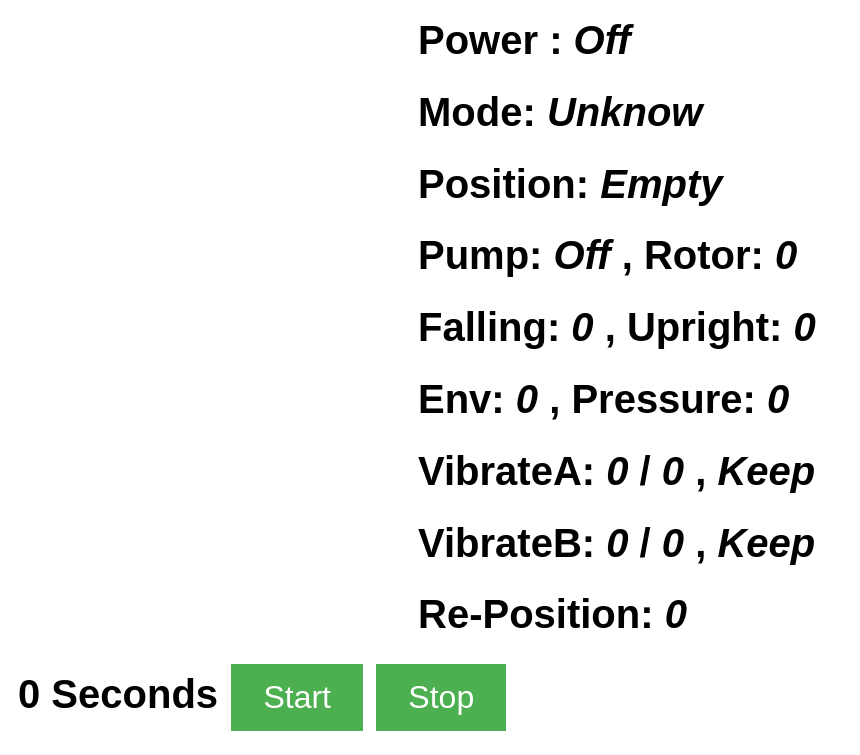
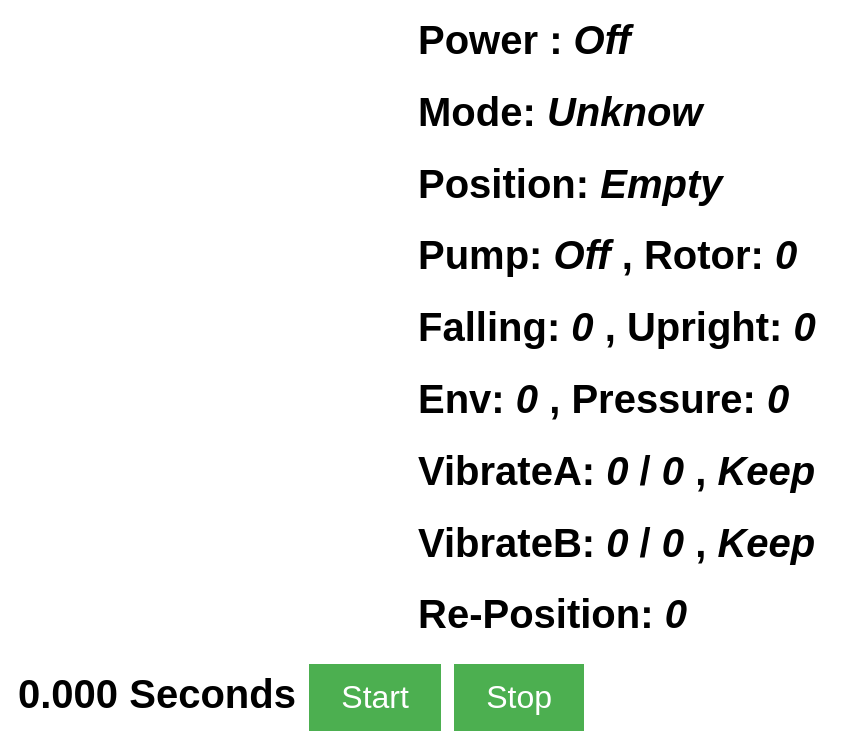
Before and after one commit to derek228/web-nodejs-s2006, a website: page client/socket.html in a window 1280 px wide. Both pictures are taken after a click on the button "Start". Shown: the top 755 px of the page, without its empty margins (0-860 px from the left). Drawn offline with nearby package versions, Linux system fonts and the light colour scheme; no server answers.

Commit message:
update stopwatch counter display

```diff
--- a/client/socket.html
+++ b/client/socket.html
@@ -20,7 +20,7 @@
 	<h1>VibrateA:<em id="pva">  0 </em> / <em id="nva">  0 </em>, <em id="ina">  Keep </em></h1>
 	<h1>VibrateB:<em id="pvb">  0 </em> / <em id="nvb">  0 </em>, <em id="inb">  Keep </em></h1>
 	<h1>Re-Position: <em id="reposition">  0  </em></h1>
-	<h1 id="time" style="display: inline;">0 Seconds</h1>
+	<h1 id="time" style="display: inline;">0.000 Seconds</h1>
 	<button id="start" type="button" onclick="startTimer();" > Start </button>
 	<button id="stop" type="button" onclick="stopTimer();" > Stop </button> 	<h1>Mattress: <em id="mattress">  Default  </em></h1>
 
--- a/client/socket.js
+++ b/client/socket.js
@@ -84,16 +84,18 @@ function playSound(type) {
 var timerStart=0;
 var timeStop=0;
 function startTimer() {
+	var ctx = document.getElementById("time");
+	ctx.innerHTML="0.000 Seconds";
 	timerStart=Date.now();
-	console.log("Timer start"+timerStart);
+//	console.log("Timer start"+timerStart);
 
 }
 
 function stopTimer() {
 	timerStop=Date.now();
-	console.log("Timer stop : "+timerStop);
+//	console.log("Timer stop : "+timerStop);
 	delta=(timerStop-timerStart)/1000;
-	console.log(delta);
+//	console.log(delta);
 	var ctx = document.getElementById("time");
 	ctx.innerHTML=delta+" Seconds";
 }
```
